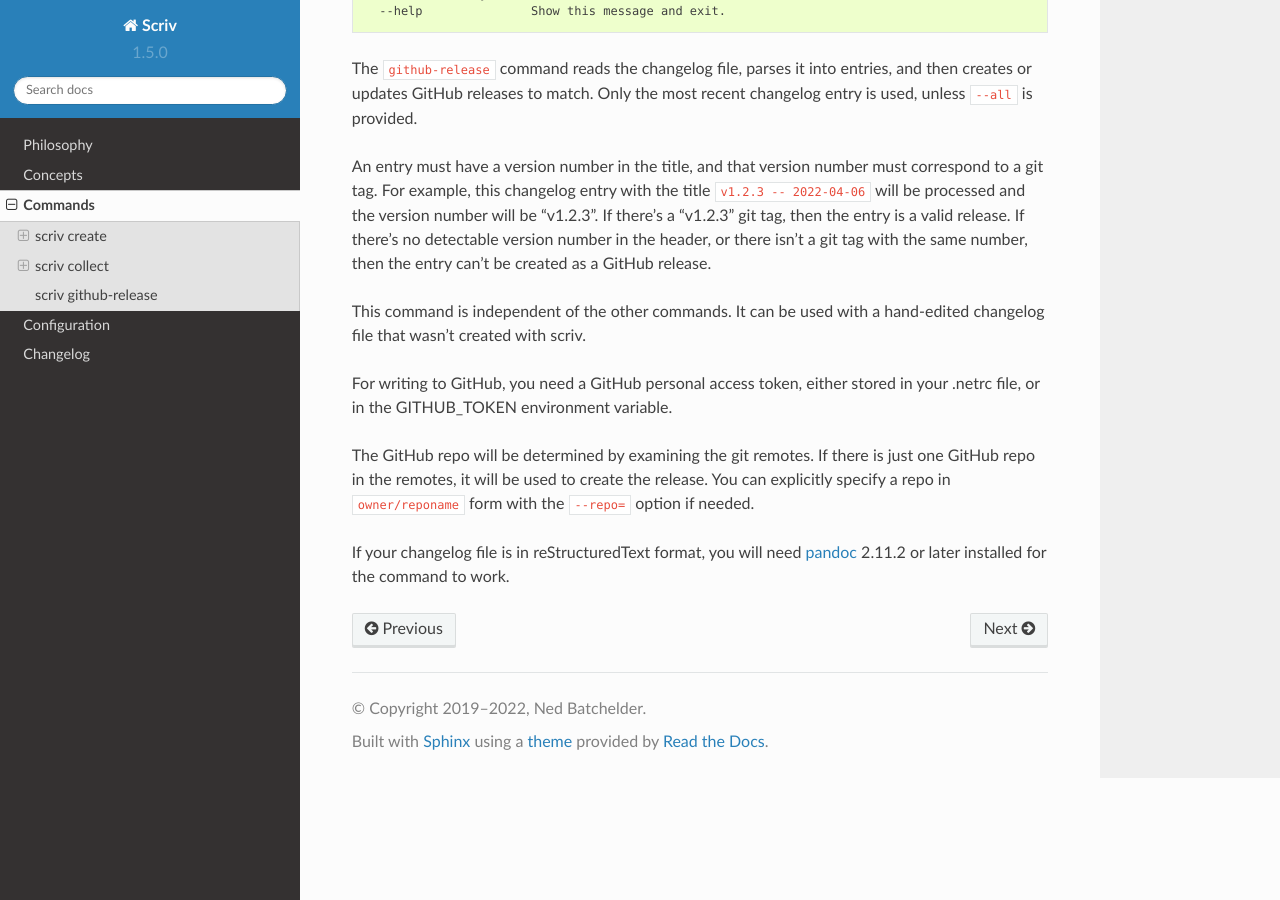
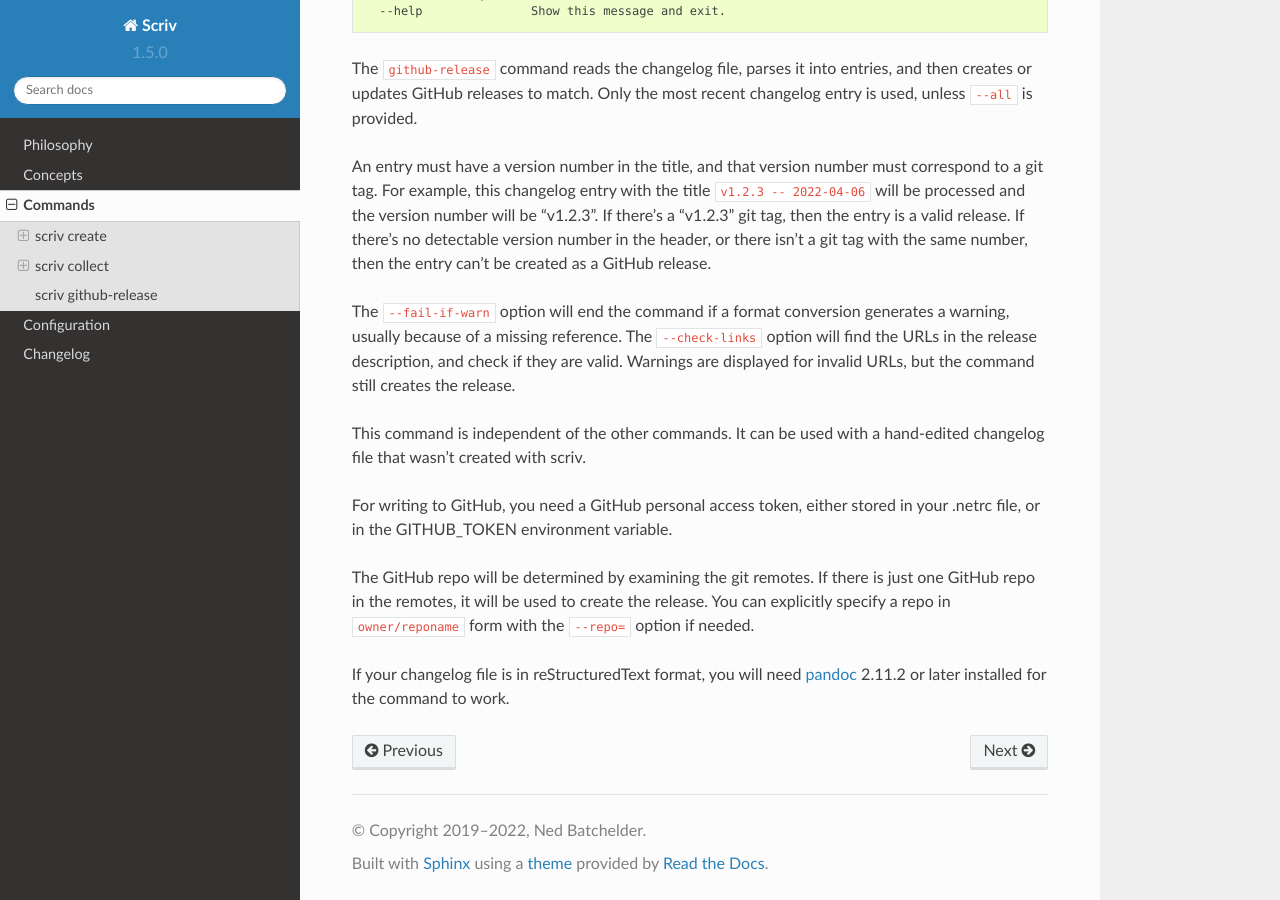
Before and after one commit to nedbat/scriv, a Sphinx documentation site: the page built from docs/commands.rst, in a window 1280 px wide and 900 px high, scrolled down 2841 px. Built offline with Sphinx 7.4.7 and the Read the Docs theme 2.0.0, drawn with Linux system fonts in a browser that asks for light colours.

Commit message:
docs: --fail-if-warn and --check-links

```diff
--- a/docs/commands.rst
+++ b/docs/commands.rst
@@ -208,6 +208,12 @@ correspond to a git tag.  For example, this changelog entry with the title
 If there's no detectable version number in the header, or there isn't a git
 tag with the same number, then the entry can't be created as a GitHub release.
 
+The ``--fail-if-warn`` option will end the command if a format conversion
+generates a warning, usually because of a missing reference.  The
+``--check-links`` option will find the URLs in the release description, and
+check if they are valid.  Warnings are displayed for invalid URLs, but the
+command still creates the release.
+
 This command is independent of the other commands.  It can be used with a
 hand-edited changelog file that wasn't created with scriv.
 
```
